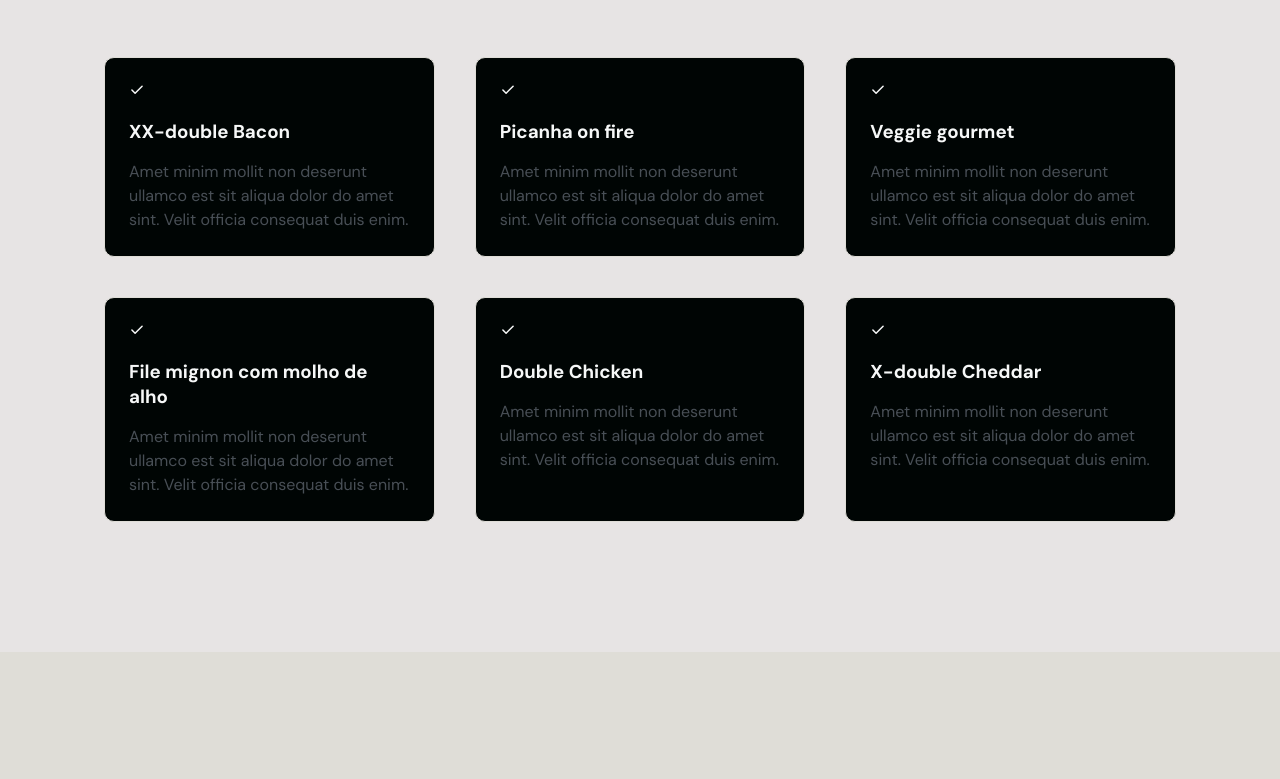
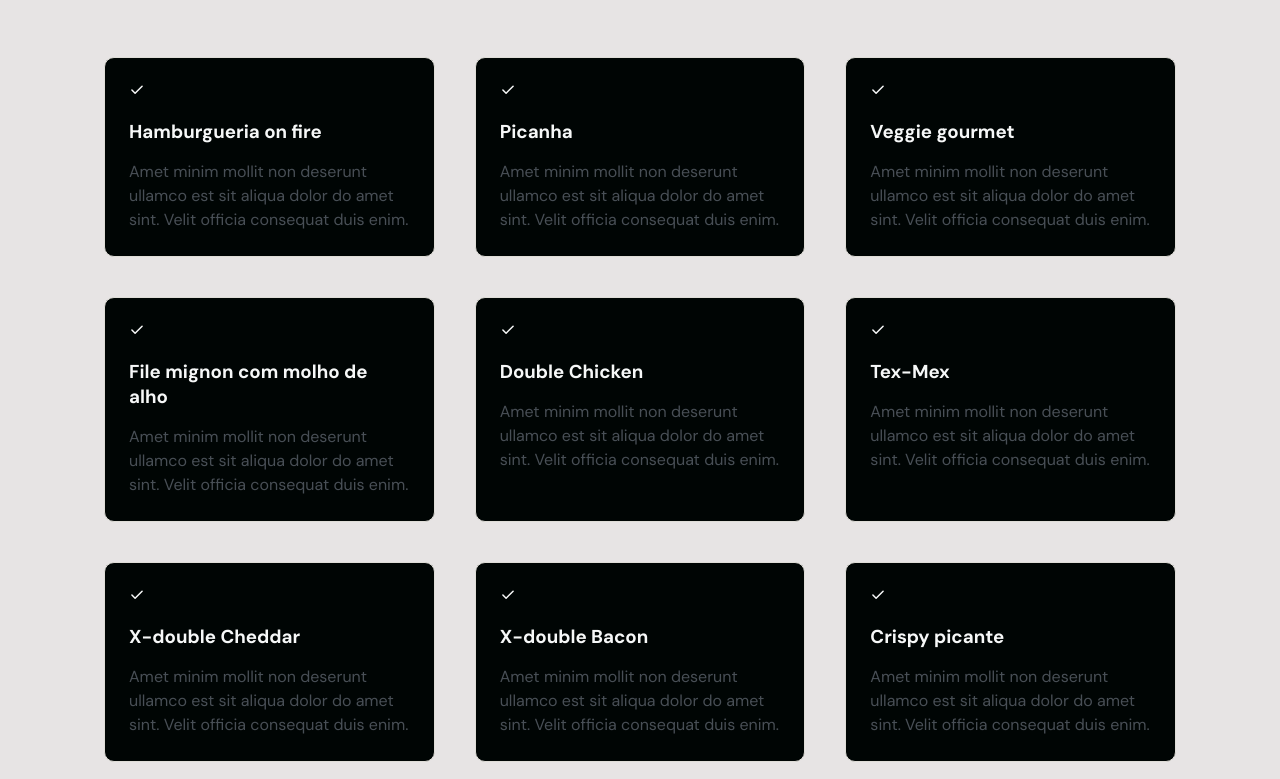
Before and after one commit to helemalmeida/hamburgueria, a plain HTML site: page index.html in a window 1280 px wide. Shown: the part 1010-1789 px from the top of the page. Drawn offline with nearby package versions, Linux system fonts and the light colour scheme; grey boxes are pictures that could not be loaded.

Commit message:
mudanças gerais

```diff
--- a/index.html
+++ b/index.html
@@ -128,18 +128,16 @@
                             <svg width="16" height="16" viewBox="0 0 16 16" fill="none" xmlns="http://www.w3.org/2000/svg">
                                 <path d="M13.091 4.18182L6.091 11.1818L2.90918 8.00001" stroke="#f6f8f8" stroke-width="1.5" stroke-linecap="round" stroke-linejoin="round"/>
                             </svg>
-                            <h3>XX-double Bacon</h3>
+                            <h3>Hamburgueria on fire</h3>
                             <p>Amet minim mollit non deserunt ullamco est sit aliqua dolor do amet sint. Velit officia consequat duis enim.</p>
-
                         </div>
 
                         <div class="card">
                             <svg width="16" height="16" viewBox="0 0 16 16" fill="none" xmlns="http://www.w3.org/2000/svg">
                                 <path d="M13.091 4.18182L6.091 11.1818L2.90918 8.00001" stroke="#f6f8f8" stroke-width="1.5" stroke-linecap="round" stroke-linejoin="round"/>
                             </svg>
-                            <h3>Picanha on fire</h3>
+                            <h3>Picanha</h3>
                             <p>Amet minim mollit non deserunt ullamco est sit aliqua dolor do amet sint. Velit officia consequat duis enim.</p>
-
                         </div>
 
                         <div class="card">
@@ -148,7 +146,6 @@
                             </svg>
                             <h3>Veggie gourmet</h3>
                             <p>Amet minim mollit non deserunt ullamco est sit aliqua dolor do amet sint. Velit officia consequat duis enim.</p>
-
                         </div>
 
                         <div class="card">
@@ -157,7 +154,6 @@
                             </svg>
                             <h3>File mignon com molho de alho</h3>
                             <p>Amet minim mollit non deserunt ullamco est sit aliqua dolor do amet sint. Velit officia consequat duis enim.</p>
-
                         </div>
 
                         <div class="card">
@@ -166,7 +162,14 @@
                             </svg>
                             <h3>Double Chicken</h3>
                             <p>Amet minim mollit non deserunt ullamco est sit aliqua dolor do amet sint. Velit officia consequat duis enim.</p>
+                        </div>
 
+                        <div class="card">
+                            <svg width="16" height="16" viewBox="0 0 16 16" fill="none" xmlns="http://www.w3.org/2000/svg">
+                                <path d="M13.091 4.18182L6.091 11.1818L2.90918 8.00001" stroke="#f6f8f8" stroke-width="1.5" stroke-linecap="round" stroke-linejoin="round"/>
+                            </svg>
+                            <h3>Tex-Mex</h3>
+                            <p>Amet minim mollit non deserunt ullamco est sit aliqua dolor do amet sint. Velit officia consequat duis enim.</p>
                         </div>
 
                         <div class="card">
@@ -175,11 +178,27 @@
                             </svg>
                             <h3>X-double Cheddar</h3>
                             <p>Amet minim mollit non deserunt ullamco est sit aliqua dolor do amet sint. Velit officia consequat duis enim.</p>
+                        </div>
 
+                        <div class="card">
+                            <svg width="16" height="16" viewBox="0 0 16 16" fill="none" xmlns="http://www.w3.org/2000/svg">
+                                <path d="M13.091 4.18182L6.091 11.1818L2.90918 8.00001" stroke="#f6f8f8" stroke-width="1.5" stroke-linecap="round" stroke-linejoin="round"/>
+                            </svg>
+                            <h3>X-double Bacon</h3>
+                            <p>Amet minim mollit non deserunt ullamco est sit aliqua dolor do amet sint. Velit officia consequat duis enim.</p>
                         </div>
+
+                        <div class="card">
+                            <svg width="16" height="16" viewBox="0 0 16 16" fill="none" xmlns="http://www.w3.org/2000/svg">
+                                <path d="M13.091 4.18182L6.091 11.1818L2.90918 8.00001" stroke="#f6f8f8" stroke-width="1.5" stroke-linecap="round" stroke-linejoin="round"/>
+                            </svg>
+                            <h3>Crispy picante</h3>
+                            <p>Amet minim mollit non deserunt ullamco est sit aliqua dolor do amet sint. Velit officia consequat duis enim.</p>
+                        </div>
+
+
                     </div>
                 </div>
-
             </header>
         </div>
     </section>
```
Also changed, not shown: style.css (+9 -40 lines).
